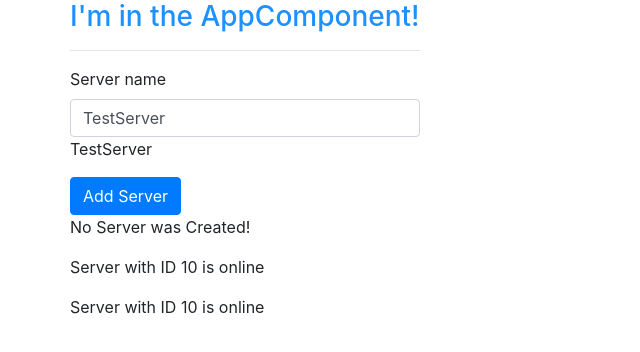
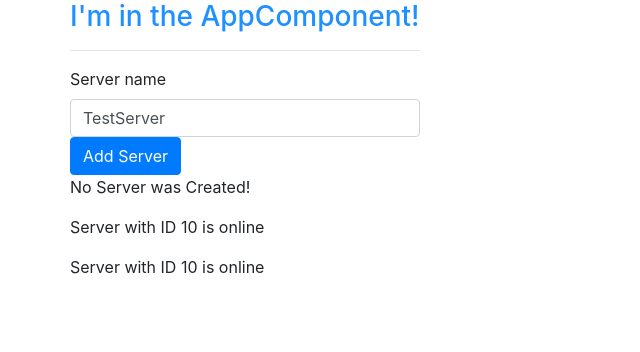
Before and after one commit to plotop/Complete-Angular, an Angular app: page / in a window 1280 px wide. Shown: the top 352 px of the page, without its empty margins (0-640 px from the left). Built offline with nearby package versions, Linux system fonts and the light colour scheme.

Commit message:
added more to  binding

```diff
--- a/src/app/servers/servers.component.html
+++ b/src/app/servers/servers.component.html
@@ -7,7 +7,8 @@
     type="text"
     class="form-control"
     [(ngModel)] = "serverName">
-    <p>{{serverName}}</p>
+    <!-- <p>{{serverName}}</p> -->
+
 <button
     class="btn btn-primary"
     [disabled]="!allowNewServer"
--- a/src/app/servers/servers.component.ts
+++ b/src/app/servers/servers.component.ts
@@ -24,7 +24,7 @@
   }
 
   onCreateServer() {
-   this.serverCreationStatus = 'Server was Created';
+   this.serverCreationStatus = 'Server was Created ' + this.serverName;
   }
   onUpdateServerName(event: any) {
     this.serverName = (<HTMLInputElement>event.target).value;
```
